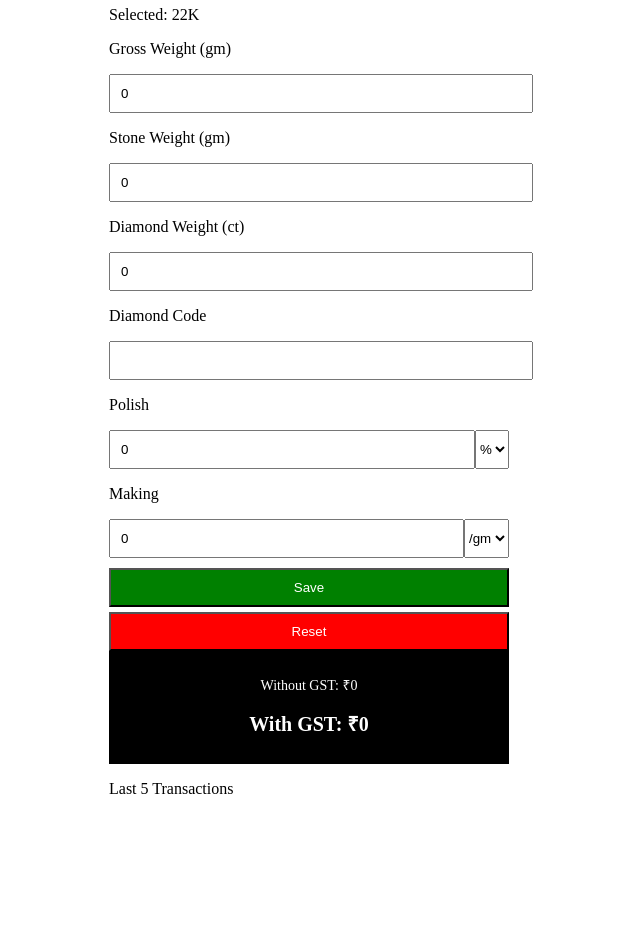
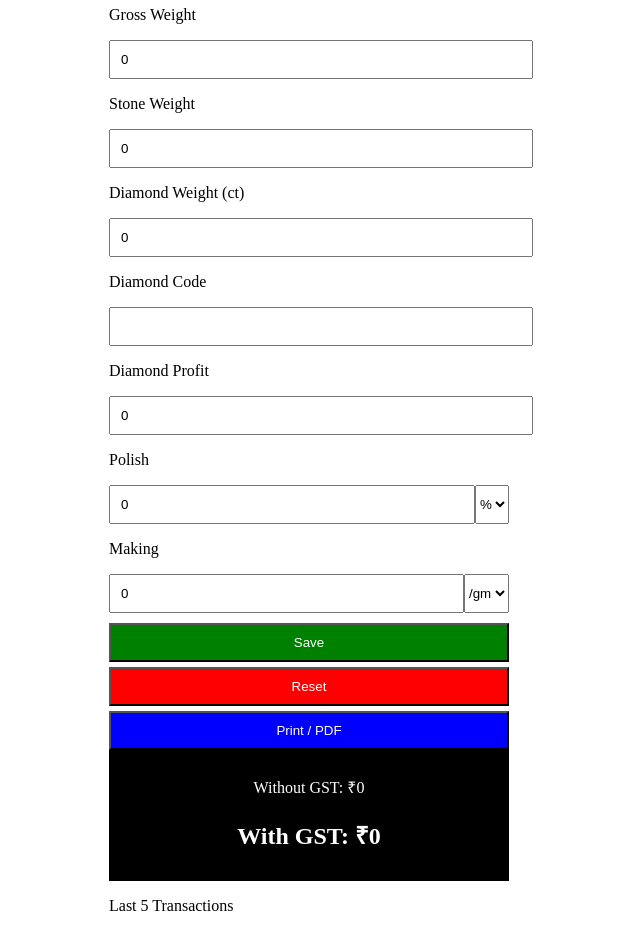
Before and after one commit to nkjewellers/jewellery-calculator, a Next.js app: page /calculator in a window 1280 px wide. Shown: the part 380-1330 px from the top of the page, without its empty margins (331-971 px from the left). Before the commit the page ends 1218 px from the top, so only its background shows below. Built offline with nearby package versions, Linux system fonts and the light colour scheme.

Commit message:
final print pdf system

```diff
--- a/app/calculator/page.tsx
+++ b/app/calculator/page.tsx
@@ -12,6 +12,7 @@ export default function Calculator() {
   const [stone, setStone] = useState(0);
   const [diamondCt, setDiamondCt] = useState(0);
   const [diamondCode, setDiamondCode] = useState("");
+  const [diamondProfit, setDiamondProfit] = useState(0); // ✅ added back
 
   const [polish, setPolish] = useState(0);
   const [polishType, setPolishType] = useState("percent");
@@ -22,11 +23,7 @@ export default function Calculator() {
   const [history, setHistory] = useState<any[]>([]);
 
   const purity:any = {
-    24:1,
-    22:0.93,
-    20:0.86,
-    18:0.78,
-    14:0.62
+    24:1,22:0.93,20:0.86,18:0.78,14:0.62
   };
 
   const getRate = (ct:number) => rate24 * purity[ct];
@@ -53,6 +50,7 @@ export default function Calculator() {
     makingValue = making;
   }
 
+  // DIAMOND
   const map:any = {
     k:1,g:2,c:3,h:4,o:5,i:6,t:7,r:8,a:9,m:0
   };
@@ -63,10 +61,12 @@ export default function Calculator() {
   }
 
   const diamondRate = num ? parseInt(num+"00") : 0;
-  const diamondTotal = diamondRate * diamondCt;
 
-  const total = goldValue + makingValue + diamondTotal; // without GST
-  const final = total + total*0.03; // with GST
+  // ✅ PROFIT AUTO ADD
+  const diamondTotal = (diamondRate * diamondCt) + diamondProfit;
+
+  const total = goldValue + makingValue + diamondTotal;
+  const final = total + total*0.03;
 
   const saveHistory = () => {
     const entry = {
@@ -83,8 +83,14 @@ export default function Calculator() {
     setStone(0);
     setDiamondCt(0);
     setDiamondCode("");
+    setDiamondProfit(0);
     setPolish(0);
     setMaking(0);
+  };
+
+  // ✅ PRINT FUNCTION
+  const handlePrint = () => {
+    window.print();
   };
 
   return (
@@ -98,11 +104,11 @@ export default function Calculator() {
         style={{display:"block", margin:"auto"}}
       />
 
-      <h1 style={{fontSize:22, fontWeight:"bold", textAlign:"center"}}>
+      <h1 style={{fontSize:22,fontWeight:"bold",textAlign:"center"}}>
         Jewellery Calculator
       </h1>
 
-      <p>24K Gold Rate (per 10g)</p>
+      <p>24K Gold Rate</p>
       <input value={rate24} onChange={(e)=>setRate24(+e.target.value)} style={{width:"100%",padding:10}}/>
 
       <p>Select Gold Purity</p>
@@ -131,12 +137,10 @@ export default function Calculator() {
         ))}
       </div>
 
-      <p>Selected: {carat}K</p>
-
-      <p>Gross Weight (gm)</p>
+      <p>Gross Weight</p>
       <input value={gross} onChange={(e)=>setGross(+e.target.value)} style={{width:"100%",padding:10}}/>
 
-      <p>Stone Weight (gm)</p>
+      <p>Stone Weight</p>
       <input value={stone} onChange={(e)=>setStone(+e.target.value)} style={{width:"100%",padding:10}}/>
 
       <p>Diamond Weight (ct)</p>
@@ -144,6 +148,10 @@ export default function Calculator() {
 
       <p>Diamond Code</p>
       <input value={diamondCode} onChange={(e)=>setDiamondCode(e.target.value)} style={{width:"100%",padding:10}}/>
+
+      {/* ✅ DIAMOND PROFIT INPUT */}
+      <p>Diamond Profit</p>
+      <input value={diamondProfit} onChange={(e)=>setDiamondProfit(+e.target.value)} style={{width:"100%",padding:10}}/>
 
       <p>Polish</p>
       <div style={{display:"flex"}}>
@@ -172,14 +180,14 @@ export default function Calculator() {
         Reset
       </button>
 
-      {/* ✅ ONLY CHANGE HERE */}
+      {/* ✅ PRINT BUTTON */}
+      <button onClick={handlePrint} style={{width:"100%",marginTop:5,background:"blue",color:"white",padding:10}}>
+        Print / PDF
+      </button>
+
       <div style={{background:"black",color:"white",padding:10,textAlign:"center"}}>
-        <p style={{fontSize:14}}>
-          Without GST: ₹{total.toFixed(0)}
-        </p>
-        <h2 style={{fontSize:20,fontWeight:"bold"}}>
-          With GST: ₹{final.toFixed(0)}
-        </h2>
+        <p>Without GST: ₹{total.toFixed(0)}</p>
+        <h2>With GST: ₹{final.toFixed(0)}</h2>
       </div>
 
       <p>Last 5 Transactions</p>
```
